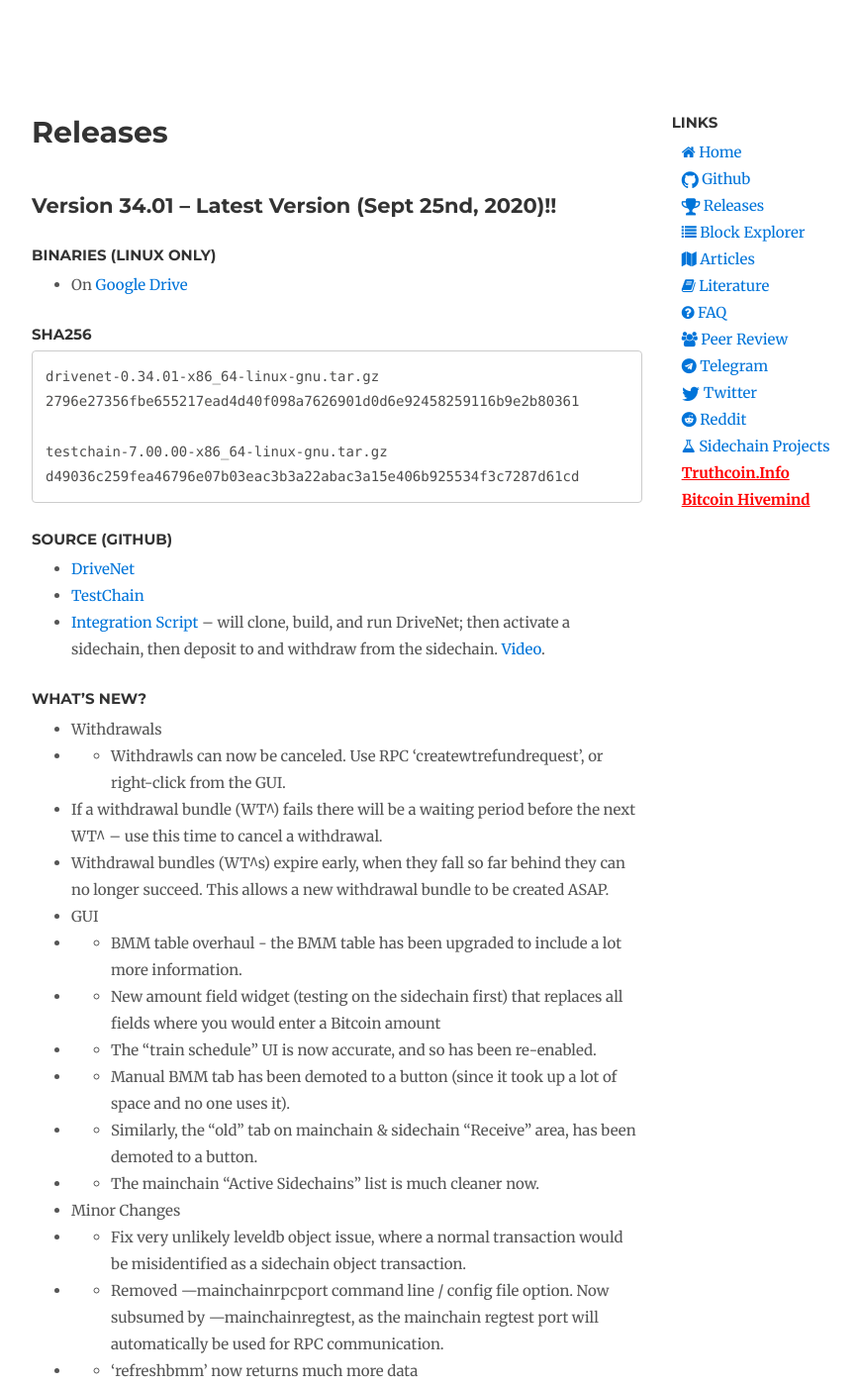
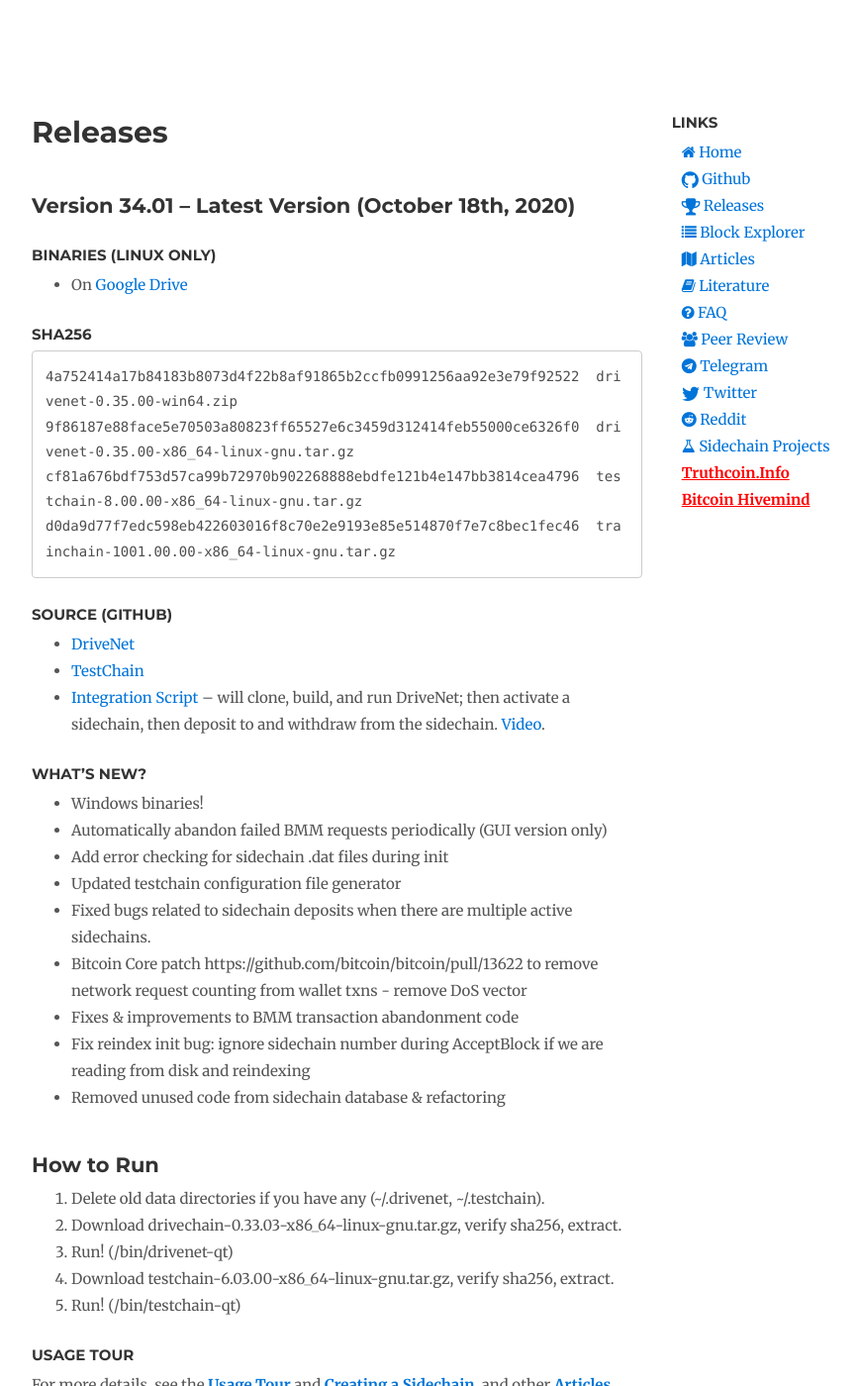
Before and after one commit to drivechain-project/drivechain.info, a Jekyll site: the page built from releases/index.md, in a window 1280 px wide and 1400 px high. Shown: the whole window at 99% size, without its empty margins (138-1007 px from the left). Built offline with Jekyll 4.4.1, drawn with Linux system fonts in a browser that asks for light colours; our own code applies the rules of GitHub Pages for plain Markdown files; comment, search, counter and statistics services are not loaded; some of the changed text lies outside the part shown.

Commit message:
release notes for v34

```diff
--- a/releases/index.md
+++ b/releases/index.md
@@ -4,7 +4,11 @@
 ---
 
 
-## Version 34.01 -- Latest Version (Sept 25nd, 2020)!!
+
+
+
+
+## Version 34.01 -- Latest Version (October 18th, 2020)
 
 ### **Binaries (Linux Only)**
 
@@ -12,11 +16,10 @@
 
 ### Sha256
 
-    drivenet-0.34.01-x86_64-linux-gnu.tar.gz
-    2796e27356fbe655217ead4d40f098a7626901d0d6e92458259116b9e2b80361
-
-    testchain-7.00.00-x86_64-linux-gnu.tar.gz
-    d49036c259fea46796e07b03eac3b3a22abac3a15e406b925534f3c7287d61cd
+    4a752414a17b84183b8073d4f22b8af91865b2ccfb0991256aa92e3e79f92522  drivenet-0.35.00-win64.zip
+    9f86187e88face5e70503a80823ff65527e6c3459d312414feb55000ce6326f0  drivenet-0.35.00-x86_64-linux-gnu.tar.gz
+    cf81a676bdf753d57ca99b72970b902268888ebdfe121b4e147bb3814cea4796  testchain-8.00.00-x86_64-linux-gnu.tar.gz
+    d0da9d77f7edc598eb422603016f8c70e2e9193e85e514870f7e7c8bec1fec46  trainchain-1001.00.00-x86_64-linux-gnu.tar.gz
 
 ### **Source** (GitHub)
 
@@ -26,23 +29,15 @@
 
 ### What's New?
 
-
-* Withdrawals
-* * Withdrawls can now be canceled. Use RPC 'createwtrefundrequest', or right-click from the GUI.
-* If a withdrawal bundle (WT^) fails there will be a waiting period before the next WT^ -- use this time to cancel a withdrawal.
-* Withdrawal bundles (WT^s) expire early, when they fall so far behind they can no longer succeed. This allows a new withdrawal bundle to be created ASAP.
-* GUI
-* * BMM table overhaul - the BMM table has been upgraded to include a lot more information.
-* * New amount field widget (testing on the sidechain first) that replaces all fields where you would enter a Bitcoin amount
-* * The "train schedule" UI is now accurate, and so has been re-enabled.
-* * Manual BMM tab has been demoted to a button (since it took up a lot of space and no one uses it).
-* * Similarly, the "old" tab on mainchain & sidechain "Receive" area, has been demoted to a button.
-* * The mainchain "Active Sidechains" list is much cleaner now.
-* Minor Changes
-* * Fix very unlikely leveldb object issue, where a normal transaction would be misidentified as a sidechain object transaction.
-* * Removed —mainchainrpcport command line / config file option. Now subsumed by —mainchainregtest, as the mainchain regtest port will automatically be used for RPC communication.
-* * 'refreshbmm' now returns much more data
-* * Sidechain has RPC 'getwt', which returns all of the data for a sidechain withdrawal.
+* Windows binaries!
+* Automatically abandon failed BMM requests periodically (GUI version only)
+* Add error checking for sidechain .dat files during init
+* Updated testchain configuration file generator
+* Fixed bugs related to sidechain deposits when there are multiple active sidechains.
+* Bitcoin Core patch https://github.com/bitcoin/bitcoin/pull/13622 to remove network request counting from wallet txns - remove DoS vector
+* Fixes & improvements to BMM transaction abandonment code
+* Fix reindex init bug: ignore sidechain number during AcceptBlock if we are reading from disk and reindexing
+* Removed unused code from sidechain database & refactoring
 
 
 
@@ -101,6 +96,26 @@
 
 ## Selected Older Release Notes
 
+
+
+### Sept 25nd, 2020 (v34.01)
+
+* Withdrawals
+* * Withdrawls can now be canceled. Use RPC 'createwtrefundrequest', or right-click from the GUI.
+* If a withdrawal bundle (WT^) fails there will be a waiting period before the next WT^ -- use this time to cancel a withdrawal.
+* Withdrawal bundles (WT^s) expire early, when they fall so far behind they can no longer succeed. This allows a new withdrawal bundle to be created ASAP.
+* GUI
+* * BMM table overhaul - the BMM table has been upgraded to include a lot more information.
+* * New amount field widget (testing on the sidechain first) that replaces all fields where you would enter a Bitcoin amount
+* * The "train schedule" UI is now accurate, and so has been re-enabled.
+* * Manual BMM tab has been demoted to a button (since it took up a lot of space and no one uses it).
+* * Similarly, the "old" tab on mainchain & sidechain "Receive" area, has been demoted to a button.
+* * The mainchain "Active Sidechains" list is much cleaner now.
+* Minor Changes
+* * Fix very unlikely leveldb object issue, where a normal transaction would be misidentified as a sidechain object transaction.
+* * Removed —mainchainrpcport command line / config file option. Now subsumed by —mainchainregtest, as the mainchain regtest port will automatically be used for RPC communication.
+* * 'refreshbmm' now returns much more data
+* * Sidechain has RPC 'getwt', which returns all of the data for a sidechain withdrawal.
 
 
 ### June 22nd, 2020 (v33.03)
```
